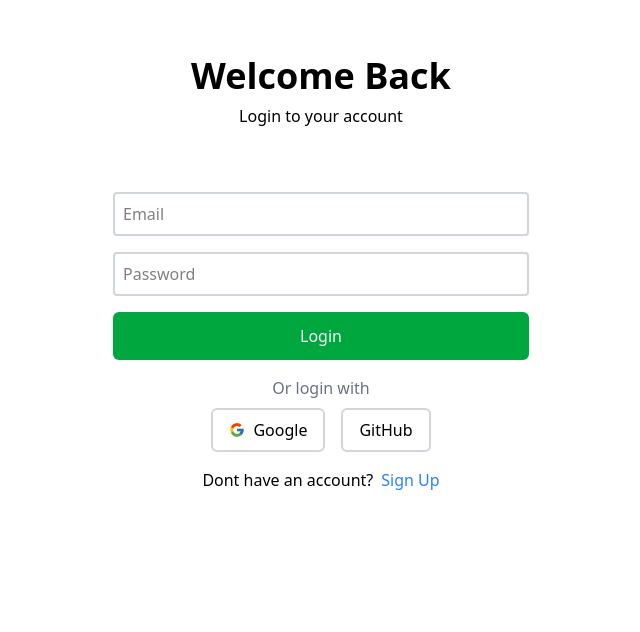
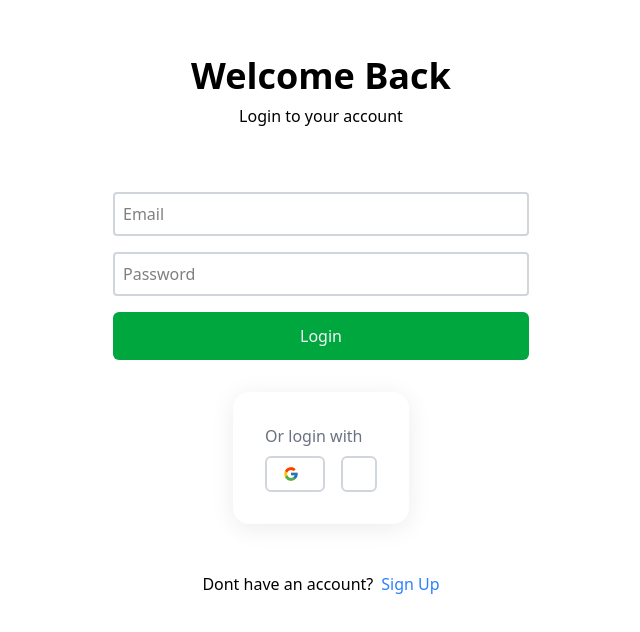
Before and after one commit to shadowrager85/sortiva, a Next.js app in the folder sortiva/: page /signin in a window 1280 px wide. Shown: the top 632 px of the page, without its empty margins (319-959 px from the left). Built offline with nearby package versions, Linux system fonts and the light colour scheme.

Commit message:
login improvement

```diff
--- a/sortiva/package.json
+++ b/sortiva/package.json
@@ -51,7 +51,7 @@
     "@types/react-dom": "^19",
     "eslint": "^9",
     "eslint-config-next": "15.3.1",
-    "tailwindcss": "^4",
+    "tailwindcss": "^4.1.11",
     "tw-animate-css": "^1.3.4",
     "typescript": "^5"
   }
--- a/sortiva/src/app/signin/page.tsx
+++ b/sortiva/src/app/signin/page.tsx
@@ -77,21 +77,30 @@ const SignIn= () => {
           Login
           </button>
         </form>
-        <div className="flex flex-col items-center mt-4">
+        <div
+        style={{
+          maxWidth: 800,
+        margin: "2rem auto",
+        padding: "2rem",
+        background: "rgb(255, 255, 255)",
+        borderRadius: 16,
+        boxShadow: "0 4px 24px rgba(0,0,0,0.08)",
+            }}
+        >
           <p className="text-gray-500 mb-2">Or login with</p>
           <div className="flex space-x-4">
             <button
               onClick={(e) => handleProvider(e, "google")}
-              className="flex items-center bg-white border-2 border-gray-300 rounded-md px-4 py-2 hover:bg-gray-100 transition"
+              className="flex items-center bg-white border-2 border-gray-300 rounded-md px-4 py-2 hover:bg-blue-200 transition"
             >
               <FcGoogle className="mr-2" />
-              Google
+
             </button>
             <button
               onClick={(e) => handleProvider(e, "github")}
-              className="flex items-center bg-white border-2 border-gray-300 rounded-md px-4 py-2 hover:bg-gray-100 transition"
+              className="flex items-center bg-white border-2 border-gray-300 rounded-md px-4 py-2 hover:bg-blue-200 transition"
             >
-              GitHub
+
             </button>
           </div>
         </div>
```
Also changed, not shown: 1 other file (tests, documents, lock files or other folders).
